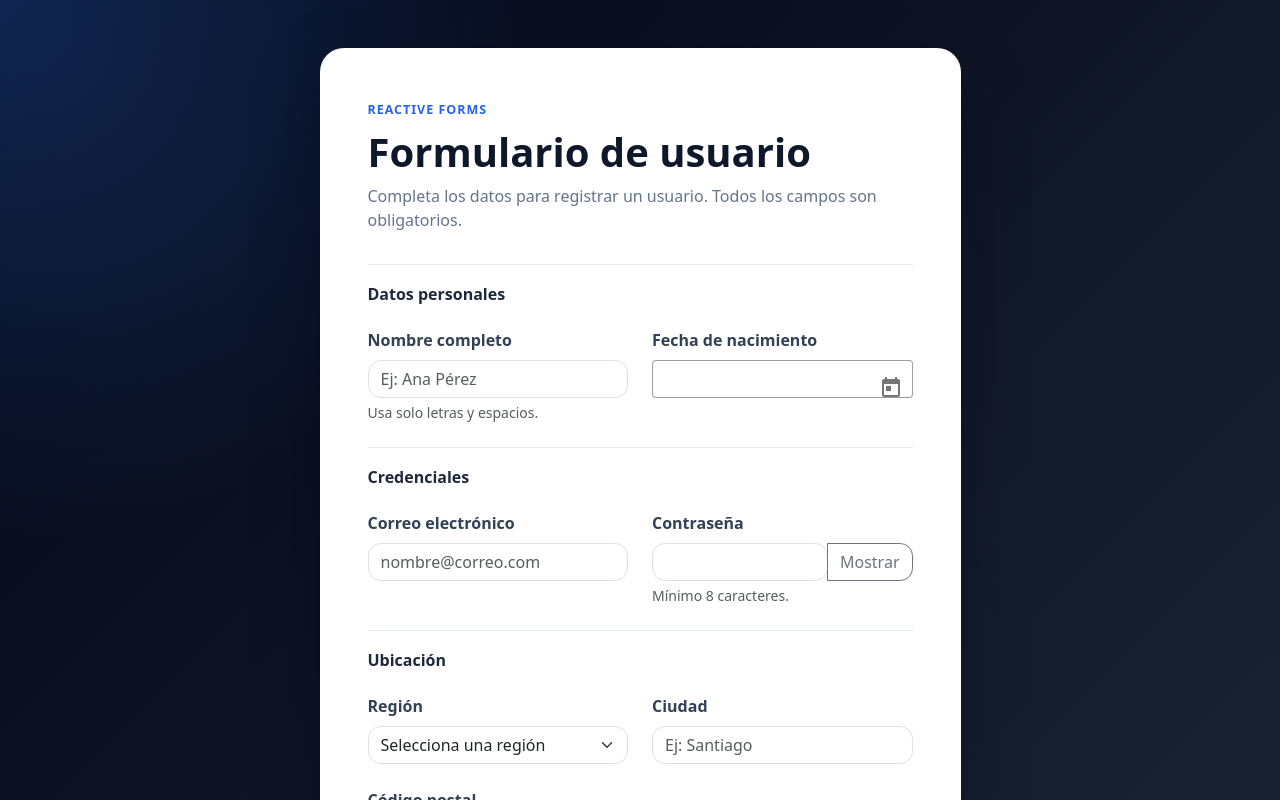
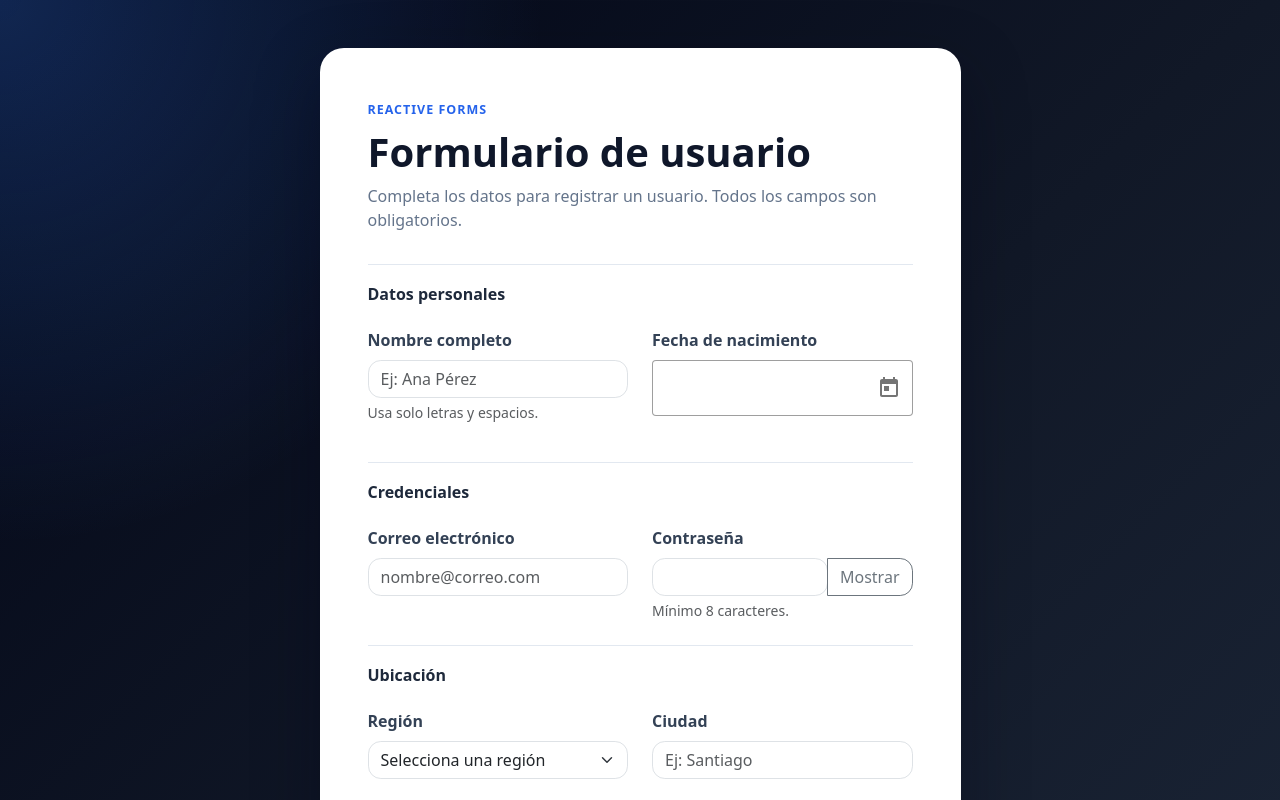
Before and after one commit to cristianjonhson/ProyectoAngular-ReactiveForms, an Angular app: page / in a window 1280 px wide. Shown: the top 800 px of the page. Built offline with nearby package versions, Linux system fonts and the light colour scheme.

Commit message:
feat: eliminar estilos obsoletos del campo de fecha en el formulario

```diff
--- a/src/styles.css
+++ b/src/styles.css
@@ -11,72 +11,3 @@ body {
     radial-gradient(circle at top left, rgba(59, 130, 246, 0.26), transparent 34rem),
     linear-gradient(135deg, #020617 0%, #111827 48%, #1e293b 100%);
 }
-
-.date-field .mat-mdc-text-field-wrapper {
-  background: #ffffff;
-  border-radius: 0.8rem;
-  height: 38px;
-}
-
-.date-field .mat-mdc-form-field-flex,
-.date-field .mat-mdc-form-field-infix {
-  min-height: 38px;
-}
-
-.date-field .mat-mdc-form-field-infix {
-  padding: 7px 0;
-}
-
-.date-field .mat-mdc-input-element {
-  color: #212529;
-  font-family: inherit;
-  font-size: 1rem;
-  line-height: 1.5;
-}
-
-.date-field .mat-mdc-form-field-icon-suffix {
-  align-items: center;
-  display: flex;
-  height: 38px;
-  padding: 0 0.25rem 0 0;
-}
-
-.date-field .mat-mdc-icon-button.mat-mdc-button-base {
-  --mdc-icon-button-state-layer-size: 36px;
-  height: 36px;
-  padding: 6px;
-  width: 36px;
-}
-
-.date-field .mdc-notched-outline__leading,
-.date-field .mdc-notched-outline__notch,
-.date-field .mdc-notched-outline__trailing {
-  border-color: #dee2e6;
-}
-
-.date-field:hover .mdc-notched-outline__leading,
-.date-field:hover .mdc-notched-outline__notch,
-.date-field:hover .mdc-notched-outline__trailing,
-.date-field.mat-focused .mdc-notched-outline__leading,
-.date-field.mat-focused .mdc-notched-outline__notch,
-.date-field.mat-focused .mdc-notched-outline__trailing {
-  border-color: #86b7fe;
-}
-
-.date-field.mat-focused .mat-mdc-text-field-wrapper {
-  box-shadow: 0 0 0 0.25rem rgba(13, 110, 253, 0.25);
-}
-
-.date-field-invalid .mdc-notched-outline__leading,
-.date-field-invalid .mdc-notched-outline__notch,
-.date-field-invalid .mdc-notched-outline__trailing {
-  border-color: #dc3545;
-}
-
-.date-field-invalid.mat-focused .mat-mdc-text-field-wrapper {
-  box-shadow: 0 0 0 0.25rem rgba(220, 53, 69, 0.25);
-}
-
-.date-field .mat-mdc-form-field-subscript-wrapper {
-  display: none;
-}
```
